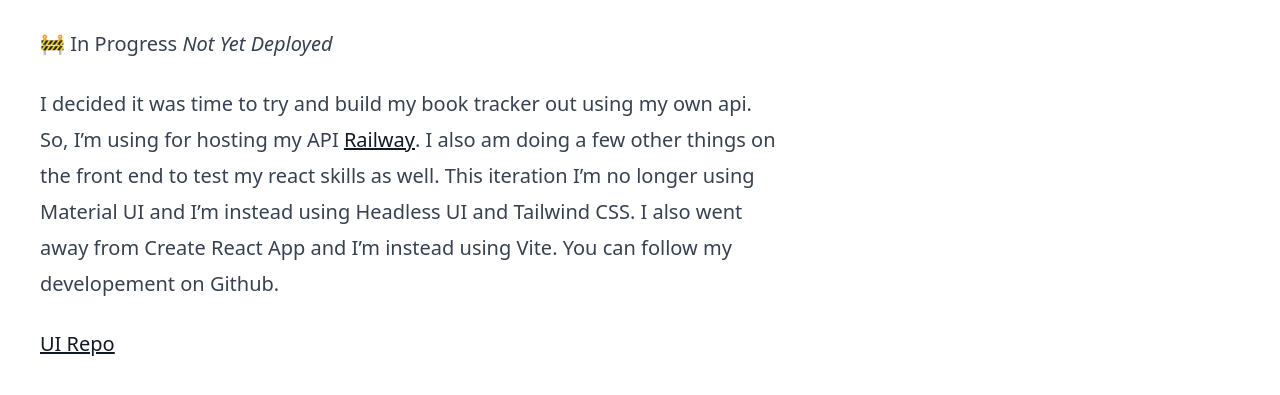
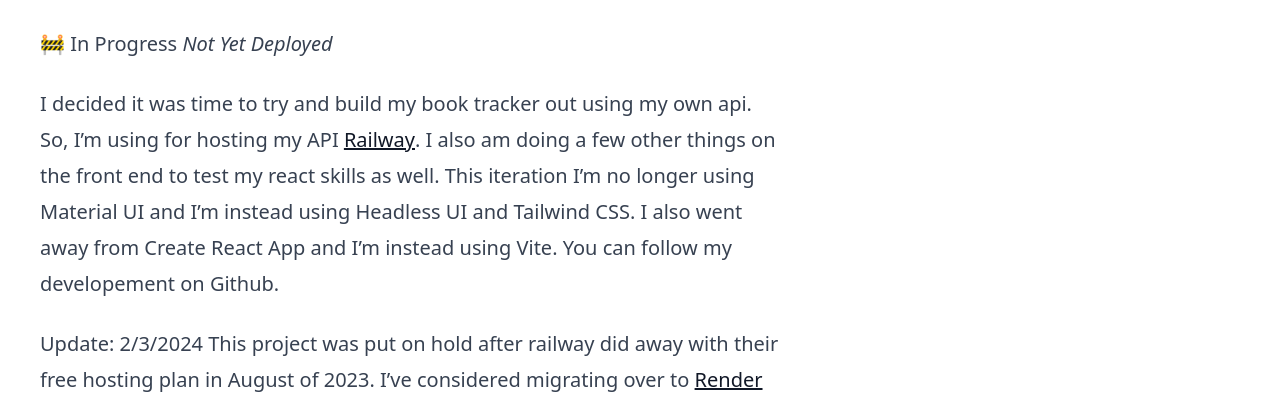
Before and after one commit to bmurf17/Astro-Profile, an Astro site: page /projects/1-book-site in a window 1280 px wide. Shown: the part 398-793 px from the top of the page. Built offline with nearby package versions, Linux system fonts and the light colour scheme; Astro itself is replaced by a stand-in of ours.

Commit message:
Update 1-book-site.md

```diff
--- a/src/pages/projects/1-book-site.md
+++ b/src/pages/projects/1-book-site.md
@@ -18,6 +18,9 @@ Sort of my go to project whenever I want to try and build something outside of w
 
 I decided it was time to try and build my book tracker out using my own api. So, I'm using for hosting my API [Railway](https://railway.app/). I also am doing a few other things on the front end to test my react skills as well. This iteration I'm no longer using Material UI and I'm instead using Headless UI and Tailwind CSS. I also went away from Create React App and I'm instead using Vite. You can follow my developement on Github.
 
+Update: 2/3/2024
+This project was put on hold after railway did away with their free hosting plan in August of 2023. I've considered migrating over to [Render](https://render.com/) or [Fly.io](https://fly.io/) but for now this project has moved down my personal backlog.
+
 [UI Repo](https://github.com/bmurf17/book-site/tree/master/book-site)
 
 [API Repo](https://github.com/bmurf17/booksite-server)
```
